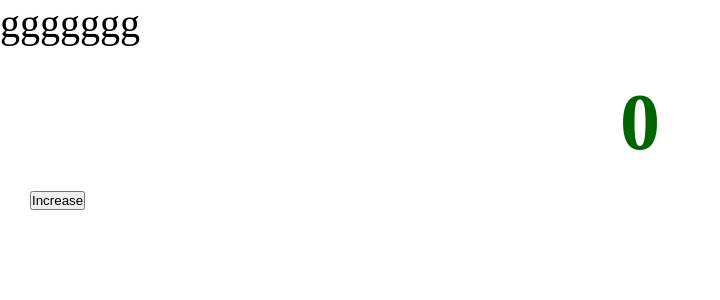
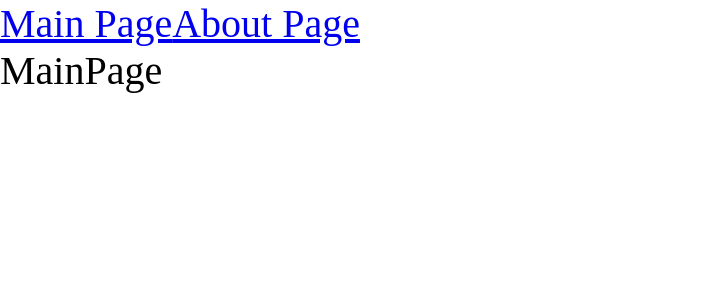
Before and after one commit to kultin/react-additional, a React app: page / in a window 1280 px wide. Shown: the top 300 px of the page, without its empty margins (0-720 px from the left). Built offline with nearby package versions, Linux system fonts and the light colour scheme.

Commit message:
routes and lazy added

```diff
--- a/package.json
+++ b/package.json
@@ -16,6 +16,7 @@
     "@types/node": "^17.0.21",
     "@types/react": "^17.0.39",
     "@types/react-dom": "^17.0.11",
+    "@types/react-router-dom": "^5.3.3",
     "@types/webpack": "^5.28.0",
     "@types/webpack-dev-server": "^4.7.2",
     "css-loader": "^6.7.1",
@@ -33,6 +34,7 @@
   },
   "dependencies": {
     "react": "^17.0.2",
-    "react-dom": "^17.0.2"
+    "react-dom": "^17.0.2",
+    "react-router-dom": "^6.2.1"
   }
 }
--- a/src/App.tsx
+++ b/src/App.tsx
@@ -1,12 +1,26 @@
-import React from 'react'
+import React, { Suspense } from 'react'
+import { Link } from 'react-router-dom'
+import { Route, Routes } from 'react-router-dom'
 import { Counter } from './components/Counter'
 import './index.scss'
+import AboutPage from './pages/AboutPage/AboutPage'
+import { AboutPagelazy } from './pages/AboutPage/AboutPage.lazy'
+import MainPage from './pages/MainPage/MainPage'
+import { MainPageLazy } from './pages/MainPage/MainPage.lazy'
 
-export const App = () => {
+const App = () => {
   return (
     <div className='app'>
-      ggggggg
-      <Counter />
+      <Link to={'/'}>Main Page</Link>
+      <Link to={'/about'}>About Page</Link>
+      <Suspense fallback={<div>Loading...</div>}>
+        <Routes>
+          <Route path={'/about'} element={<AboutPagelazy />}/>
+          <Route path={'/'} element={<MainPageLazy />}/>
+        </Routes>
+      </Suspense>
     </div>
   )
 }
+
+export default App;
--- a/src/index.tsx
+++ b/src/index.tsx
@@ -1,5 +1,10 @@
 import React from "react";
 import { render } from "react-dom";
-import { App } from "./App";
+import { BrowserRouter } from "react-router-dom";
+import App from "./App";
 
-render(<App />,document.getElementById('root'))
+render(
+  <BrowserRouter>
+    <App />
+  </BrowserRouter>,
+  document.getElementById('root'))
--- /dev/null
+++ b/src/pages/AboutPage/AboutPage.lazy.tsx
@@ -0,0 +1,6 @@
+import { lazy } from 'react';
+
+export const AboutPagelazy = lazy(() => new Promise(resolve =>
+  // @ts-ignore
+  setTimeout(() => resolve(import('./AboutPage')), 1500)
+))
--- /dev/null
+++ b/src/pages/AboutPage/AboutPage.tsx
@@ -0,0 +1,9 @@
+import React from 'react'
+
+const AboutPage = () => {
+  return (
+    <div>AboutPage</div>
+  )
+}
+
+export default AboutPage
--- /dev/null
+++ b/src/pages/MainPage/MainPage.lazy.tsx
@@ -0,0 +1,6 @@
+import { lazy } from 'react';
+
+export const MainPageLazy = lazy(() => new Promise(resolve =>
+    // @ts-ignore
+    setTimeout(() => resolve(import('./MainPage')), 1500)
+  ))
--- /dev/null
+++ b/src/pages/MainPage/MainPage.tsx
@@ -0,0 +1,9 @@
+import React from 'react'
+
+const MainPage = () => {
+  return (
+    <div>MainPage</div>
+  )
+}
+
+export default MainPage
--- a/tsconfig.json
+++ b/tsconfig.json
@@ -2,7 +2,7 @@
   "compilerOptions": {
     "outDir": "./dist/",
     "noImplicitAny": true,
-    "module": "es6",
+    "module": "ESNext",
     "target": "es5",
     "jsx": "react-jsx",
     "allowJs": true,
```
Also changed, not shown: 2 other files (tests, documents, lock files or other folders).
